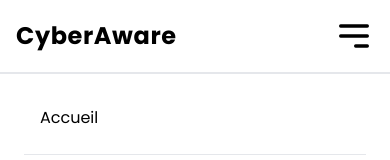
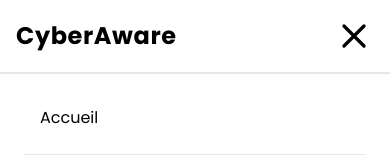
Before and after one commit to OHNIMUS-Leopold/CyberAware, a Nuxt app: page / in a window 390 px wide. Both pictures are taken after a click on the button 354 px from the left and 36 px from the top of the page. Shown: the top 160 px of the page. Built offline with nearby package versions, Linux system fonts and the light colour scheme.

Commit message:
simplification ref togglemenu

```diff
--- a/components/MyHeader.vue
+++ b/components/MyHeader.vue
@@ -1,18 +1,10 @@
 <script setup lang="ts">
-const menuToggle = ref();
-const mobileMenu = ref();
+const menuToggle = ref(false);
 
-onMounted(() => {
-    menuToggle.value = document.getElementById('menu-toggle');
-    mobileMenu.value = document.getElementById('mobile-menu');
-    menuToggle.value.addEventListener('click', () => {
-        mobileMenu.value.classList.toggle('hidden');
-        mobileMenu.value.classList.toggle('translate-y-0');
-        mobileMenu.value.classList.toggle('opacity-100');
-    });
-});
+const toggleMenu = () => {
+    menuToggle.value = !menuToggle.value;
+};
 </script>
-
 
 <template>
     <header class="bg-white text-black border-b-2 border-primary shadow-md fixed top-0 left-0 w-full z-10">
@@ -31,17 +23,21 @@ onMounted(() => {
             </nav>
 
             <!-- Bouton Mobile -->
-            <button id="menu-toggle" class="md:hidden focus:outline-none">
-                <svg id="menu-icon" xmlns="http://www.w3.org/2000/svg" fill="none" viewBox="0 0 24 24"
-                    stroke="currentColor" class="w-10 h-10 text-black">
+            <button @click="toggleMenu" class="md:hidden focus:outline-none transition-transform">
+                <svg v-if="!menuToggle" xmlns="http://www.w3.org/2000/svg" fill="none" viewBox="0 0 24 24"
+                    stroke="currentColor" class="w-10 h-10 text-black transform transition-transform">
                     <path stroke-linecap="round" stroke-linejoin="round" stroke-width="2" d="M4 6h16M4 12h16m-7 6h7" />
+                </svg>
+                <svg v-else xmlns="http://www.w3.org/2000/svg" fill="none" viewBox="0 0 24 24"
+                    stroke="currentColor" class="w-10 h-10 text-black transform transition-transform">
+                    <path stroke-linecap="round" stroke-linejoin="round" stroke-width="2" d="M6 18L18 6M6 6l12 12" />
                 </svg>
             </button>
         </div>
 
         <!-- Navigation Mobile -->
-        <nav id="mobile-menu"
-            class="hidden md:hidden flex-col bg-white border-b-2 border-t-2 border-t-gray-200 border-primary text-black p-6 space-y-4 absolute inset-x-0 top-[4.5rem] shadow-lg rounded-b-lg ">
+        <nav :class="{'hidden': !menuToggle, 'flex': menuToggle, 'translate-y-0': menuToggle, 'opacity-100': menuToggle}"
+            class="md:hidden flex-col bg-white border-b-2 border-t-2 border-t-gray-200 border-primary text-black p-6 space-y-4 absolute inset-x-0 top-[4.5rem] shadow-lg rounded-b-lg transition-all duration-300">
             <NuxtLink to="/" class="block py-2 px-4 hover:text-primary">Accueil</NuxtLink>
             <hr class="text-gray-200">
             <NuxtLink to="/" class="block py-2 px-4 hover:text-primary ">S'informer</NuxtLink>
```
